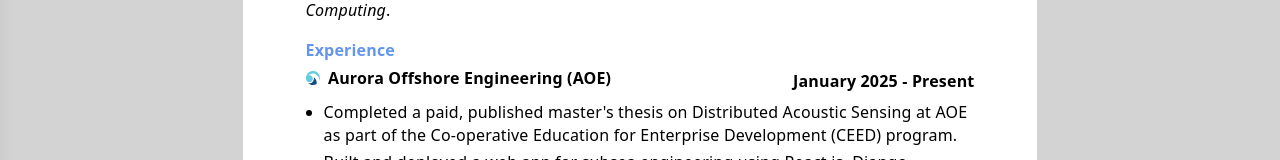
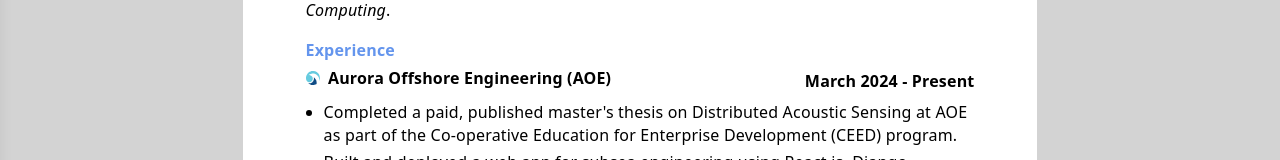
Before and after one commit to jasperpato/Website, a React (Vite) app in the folder frontend/: page /cv in a window 1280 px wide. Shown: the part 539-699 px from the top of the page. Built offline with nearby package versions, Linux system fonts and the light colour scheme; no server answers.

Commit message:
date typo

```diff
--- a/frontend/src/pages/cv/CV.tsx
+++ b/frontend/src/pages/cv/CV.tsx
@@ -188,7 +188,7 @@
                                 icon={aoeLogo}
                                 link="https://aurora-oe.com/"
                                 title="Aurora Offshore Engineering (AOE)"
-                                date="January 2025 - Present"
+                                date="March 2024 - Present"
                             >
                                 <List color="var(--color-uwa-blue)">
                                     <li>Completed a paid, published <A color="var(--color-aurora-blue)" href="https://doi.org/10.1115/OMAE2025-157573">master's thesis</A> on Distributed Acoustic Sensing at AOE as part of the <A color="var(--color-aurora-blue)" href="https://ceed.wa.edu.au/">Co-operative Education for Enterprise Development (CEED)</A> program.</li>
```
